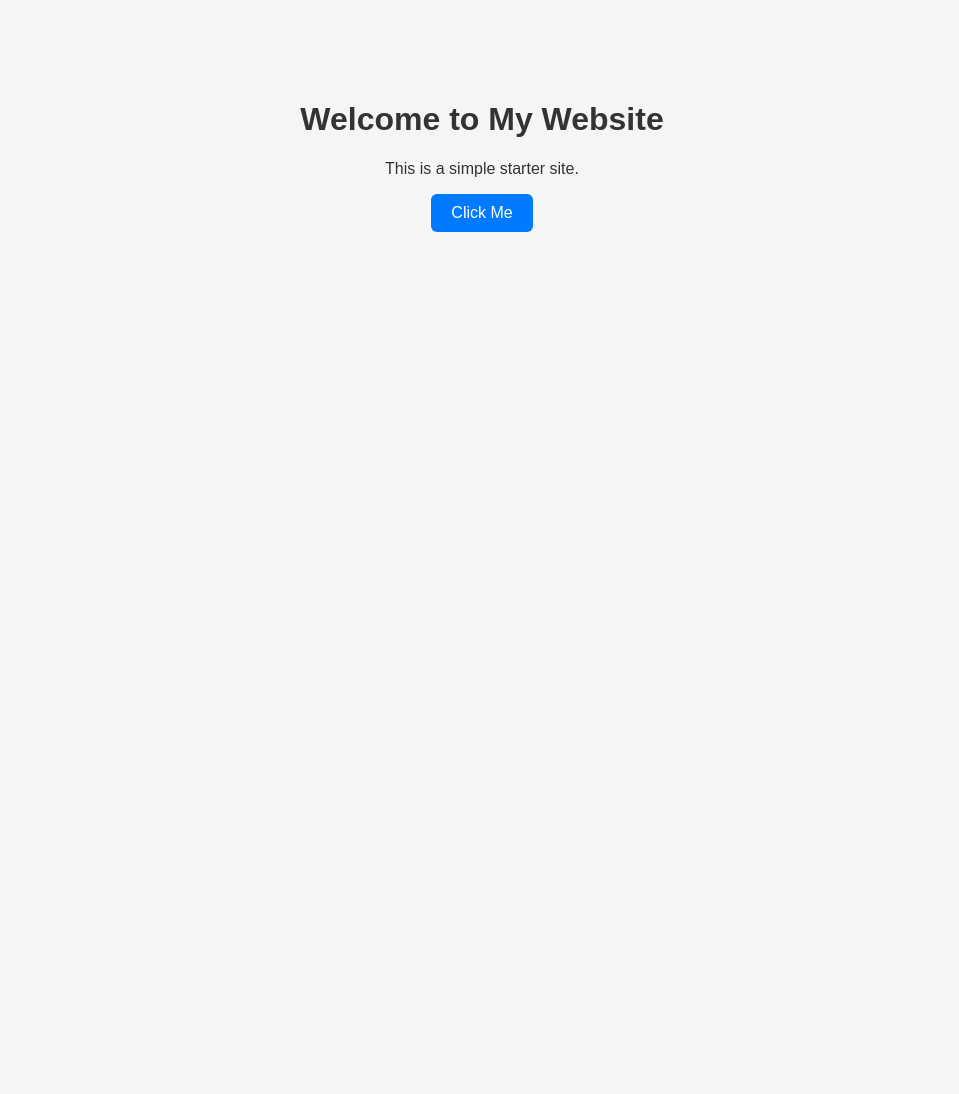
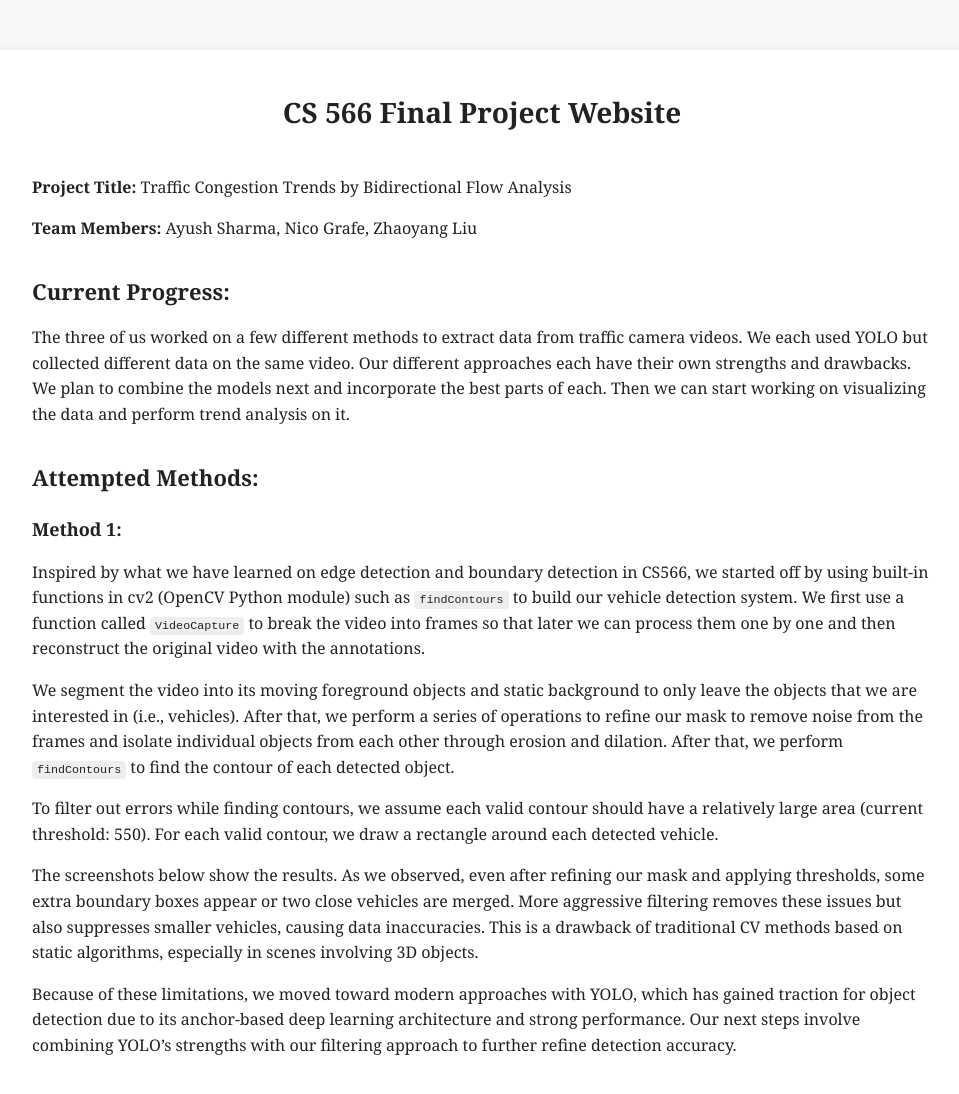
Before and after one commit to nicholasgrafe/cs566finalproject, a plain HTML site: page index.html in a window 1280 px wide. Shown: the whole page, without its empty margins (158-1117 px from the left). Before the commit the page ends 800 px from the top, so only its background shows below. Drawn offline with Linux system fonts and the light colour scheme.

Commit message:
added project material

```diff
--- a/index.html
+++ b/index.html
@@ -3,16 +3,65 @@
 <head>
     <meta charset="UTF-8" />
     <meta name="viewport" content="width=device-width, initial-scale=1.0" />
-    <title>My Website</title>
+    <title>CS 566 Midterm Report</title>
     <link rel="stylesheet" href="style.css" />
 </head>
 <body>
 
-    <header>
-        <h1>Welcome to My Website</h1>
-        <p>This is a simple starter site.</p>
-        <button id="helloBtn">Click Me</button>
-    </header>
+    <div class="container">
+        <h1 class="title">CS 566 Final Project Website</h1>
+
+        <p><strong>Project Title:</strong> Traffic Congestion Trends by Bidirectional Flow Analysis</p>
+        <p><strong>Team Members:</strong> Ayush Sharma, Nico Grafe, Zhaoyang Liu</p>
+
+        <h2>Current Progress:</h2>
+        <p>
+            The three of us worked on a few different methods to extract data from traffic camera videos.
+            We each used YOLO but collected different data on the same video. Our different approaches each
+            have their own strengths and drawbacks. We plan to combine the models next and incorporate the
+            best parts of each. Then we can start working on visualizing the data and perform trend analysis on it.
+        </p>
+
+        <h2>Attempted Methods:</h2>
+
+        <h3>Method 1:</h3>
+        <p>
+            Inspired by what we have learned on edge detection and boundary detection in CS566, we started
+            off by using built-in functions in cv2 (OpenCV Python module) such as <code>findContours</code>
+            to build our vehicle detection system. We first use a function called <code>VideoCapture</code>
+            to break the video into frames so that later we can process them one by one and then reconstruct
+            the original video with the annotations.
+        </p>
+
+        <p>
+            We segment the video into its moving foreground objects and static background to only leave
+            the objects that we are interested in (i.e., vehicles). After that, we perform a series of
+            operations to refine our mask to remove noise from the frames and isolate individual objects
+            from each other through erosion and dilation. After that, we perform <code>findContours</code>
+            to find the contour of each detected object.
+        </p>
+
+        <p>
+            To filter out errors while finding contours, we assume each valid contour should have a
+            relatively large area (current threshold: 550). For each valid contour, we draw a rectangle
+            around each detected vehicle.
+        </p>
+
+        <p>
+            The screenshots below show the results. As we observed, even after refining our mask and
+            applying thresholds, some extra boundary boxes appear or two close vehicles are merged.
+            More aggressive filtering removes these issues but also suppresses smaller vehicles, causing
+            data inaccuracies. This is a drawback of traditional CV methods based on static algorithms,
+            especially in scenes involving 3D objects.
+        </p>
+
+        <p>
+            Because of these limitations, we moved toward modern approaches with YOLO, which has gained
+            traction for object detection due to its anchor-based deep learning architecture and strong
+            performance. Our next steps involve combining YOLO’s strengths with our filtering approach to
+            further refine detection accuracy.
+        </p>
+    </div>
 
     <script src="script.js"></script>
 </body>
--- a/style.css
+++ b/style.css
@@ -1,25 +1,43 @@
 body {
     margin: 0;
-    font-family: Arial, sans-serif;
-    background: #f5f5f5;
-    color: #333;
+    font-family: Georgia, serif;
+    background: #f8f8f8;
+    color: #222;
+    line-height: 1.6;
 }
 
-header {
-    text-align: center;
-    padding: 80px 20px;
+.container {
+    width: 80%;
+    max-width: 900px;
+    margin: 50px auto;
+    background: white;
+    padding: 40px;
+    border-radius: 8px;
+    box-shadow: 0 0 10px rgba(0,0,0,0.08);
 }
 
-button {
-    padding: 10px 20px;
-    font-size: 16px;
-    border: none;
-    background: #007bff;
-    color: white;
-    border-radius: 6px;
-    cursor: pointer;
+.title {
+    text-align: center;
+    margin-top: 0;
+    margin-bottom: 40px;
+    font-size: 28px;
 }
 
-button:hover {
-    background: #0056b3;
+h2 {
+    margin-top: 32px;
+    margin-bottom: 10px;
+    font-size: 22px;
 }
+
+h3 {
+    margin-top: 20px;
+    margin-bottom: 6px;
+    font-size: 18px;
+}
+
+code {
+    background: #eee;
+    padding: 2px 5px;
+    border-radius: 4px;
+    font-size: 0.9em;
+}
```
